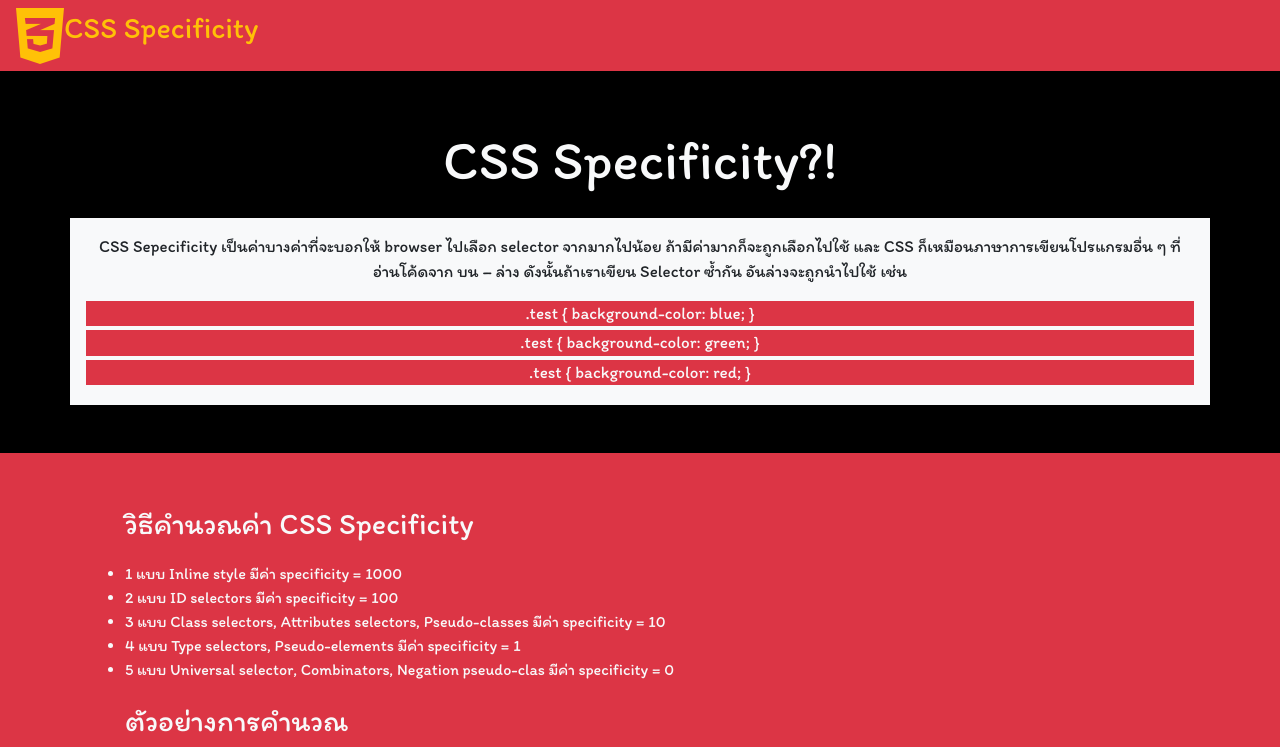
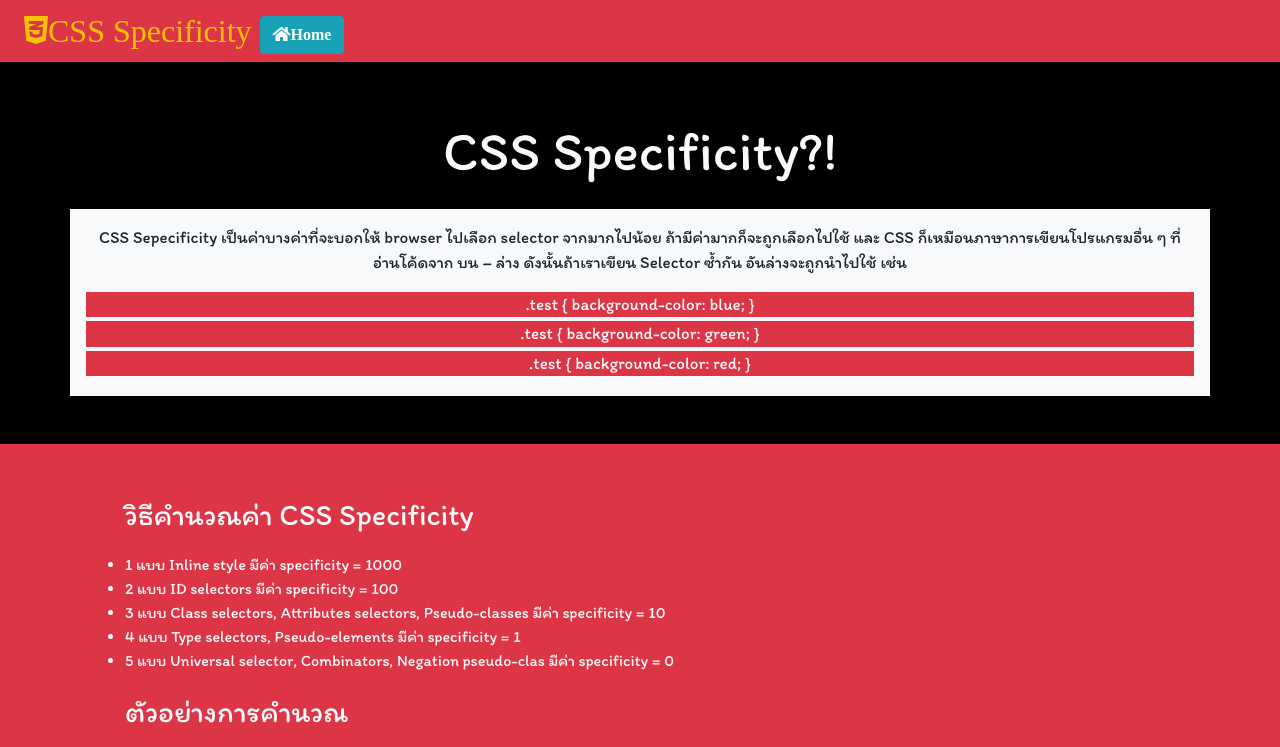
Before and after one commit to TaeNattaphong/TaeNattaphong.github.io, a plain HTML site: page CSSspecificity.html in a window 1280 px wide. Shown: the top 747 px of the page. Drawn offline with nearby package versions, Linux system fonts and the light colour scheme.

Commit message:
Add button for Home.

```diff
--- a/CSSspecificity.html
+++ b/CSSspecificity.html
@@ -12,8 +12,13 @@
 </head>
 <body class="body">
     <div class="itimFont">
-        <nav class="navbar navbar-expand navbar-light bg-danger py-0 text-warning">
-            <i class="fab fa-css3-alt fa-4x"></i><p class="navbar-brand text-warning" id="fontSize30px">CSS Specificity</p>
+        <nav class="navbar navbar-expand navbar-light bg-danger py-2 text-warning">
+            <div class="px-2">
+                <i class="fab fa-css3-alt fa-2x">CSS Specificity</i>
+            </div>
+            <div class="pt-2">
+                <a href="index.html"><button type="button" class="btn btn-info"><i class="fas fa-home fa-1x">Home</i></button></a>
+            </div>
         </nav>
         <div class="body py-5">
             <div class="col-xl">
```
Also changed, not shown: index.html (+2 -2 lines).
